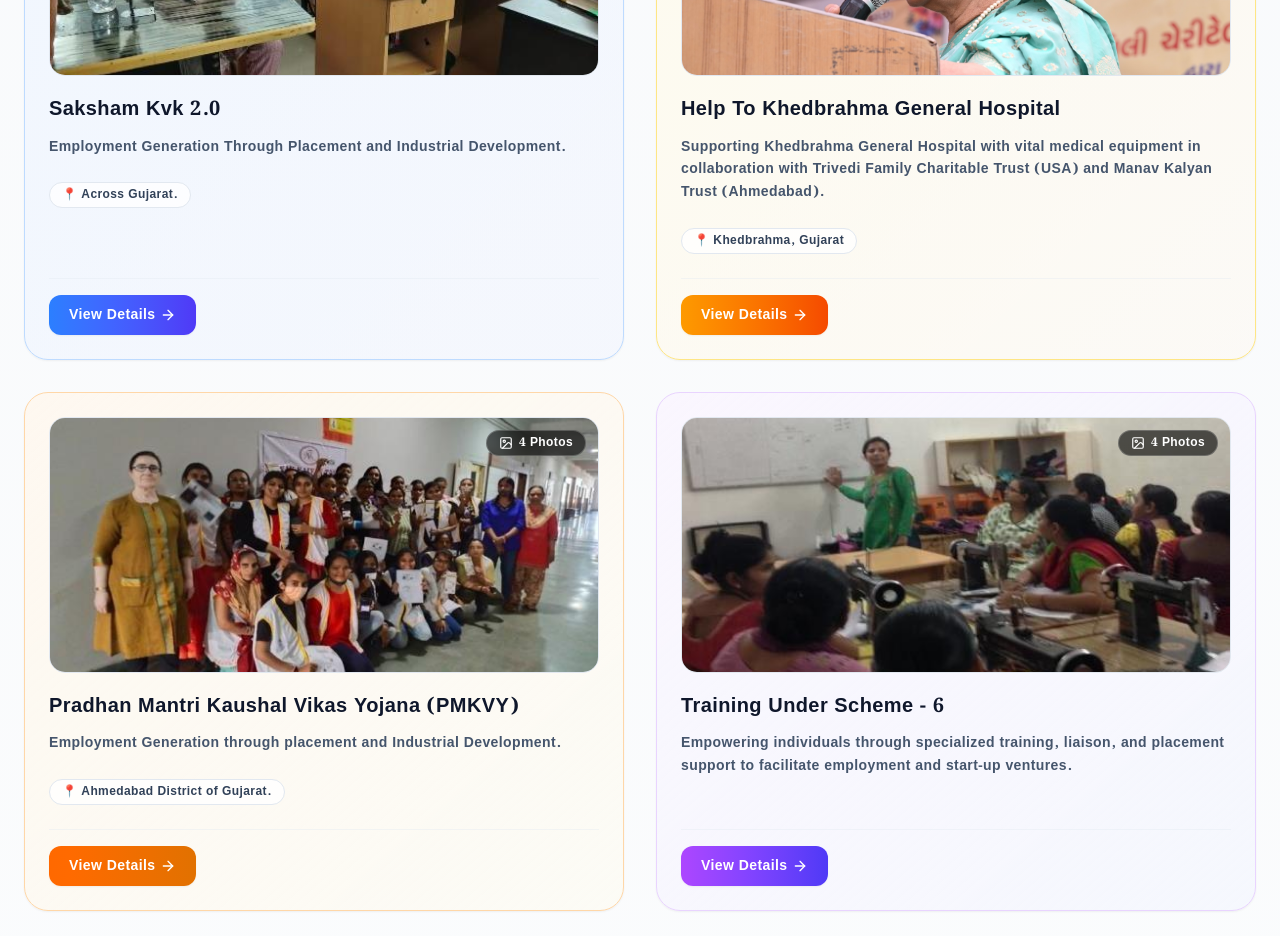
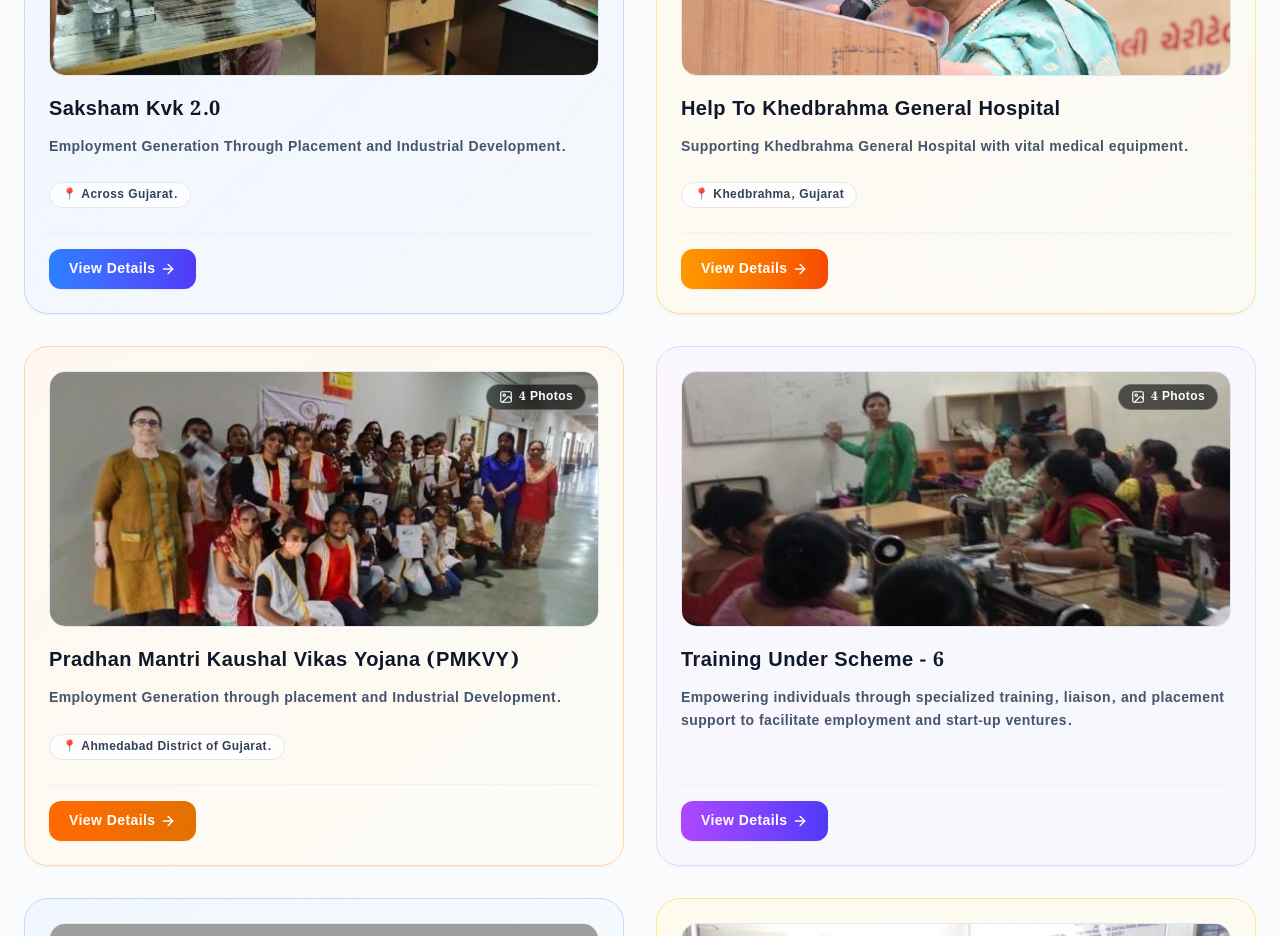
Before and after one commit to Pritesh55/ngo-website-v3, a Next.js app: page / in a window 1280 px wide. Shown: the part 1460-2396 px from the top of the page. Built offline with nearby package versions, Linux system fonts and the light colour scheme; grey boxes are pictures that could not be loaded.

Commit message:
Update projects.js

```diff
--- a/src/data/projects.js
+++ b/src/data/projects.js
@@ -60,7 +60,7 @@ export const projects = [
     "id": "02",
     "slug": "help-to-khedbrahma-general-hospital",
     "name": "Help to Khedbrahma General Hospital",
-    "description": "Supporting Khedbrahma General Hospital with vital medical equipment in collaboration with Trivedi Family Charitable Trust (USA) and Manav Kalyan Trust (Ahmedabad).",
+    "description": "Supporting Khedbrahma General Hospital with vital medical equipment.",
     "description2": ``,
     "supportType": "FCRA Supported",
     "images": [
```
